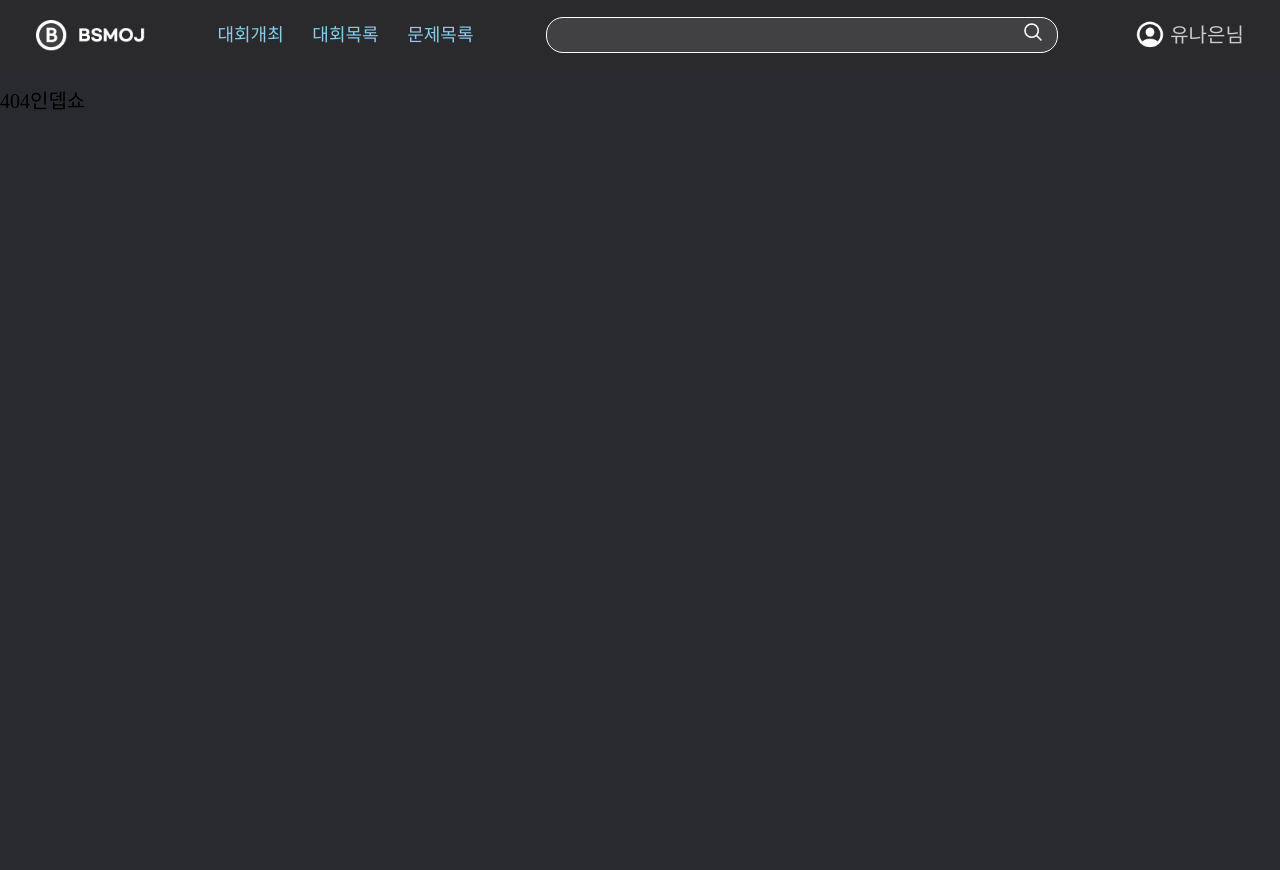
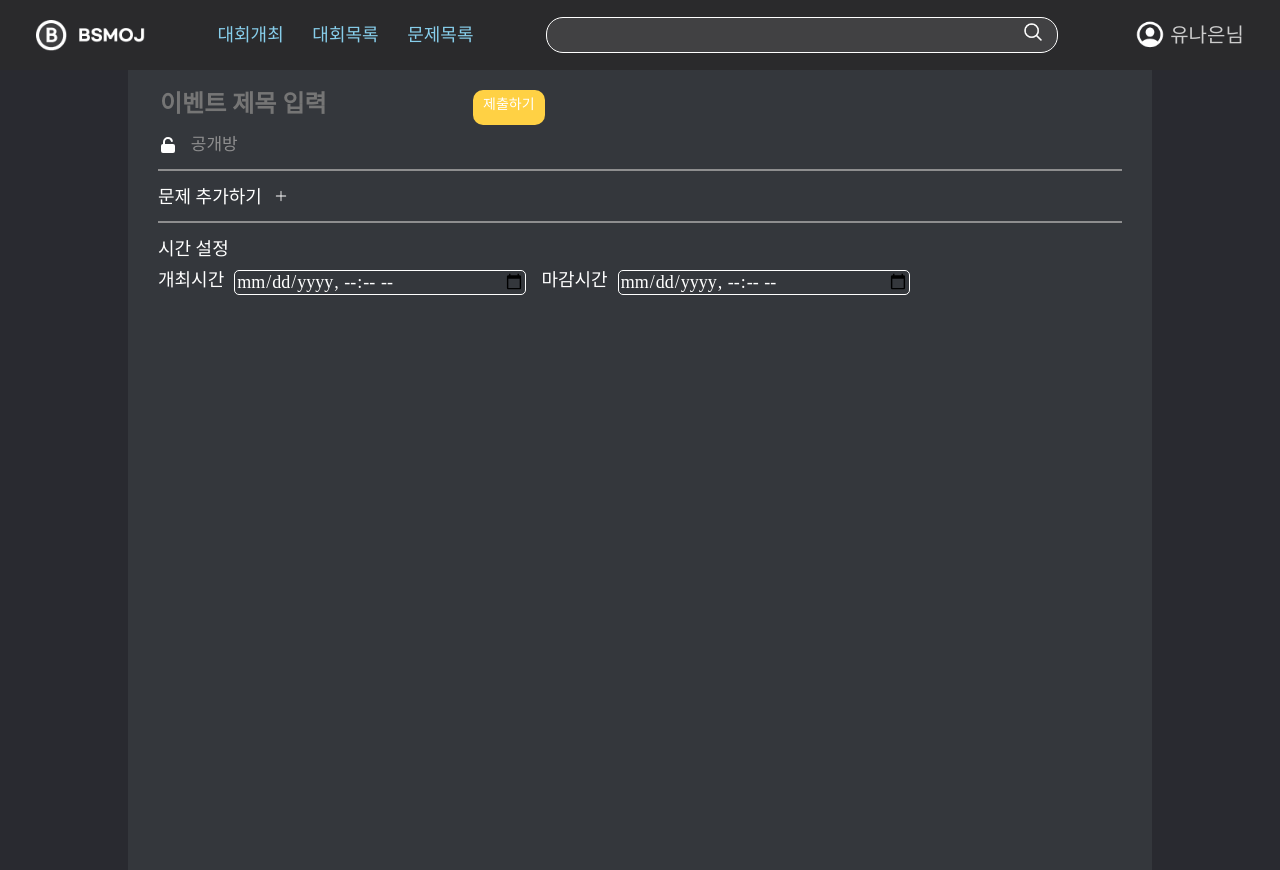
Before and after one commit to yunaeun/OJ-Front-ASSEMBLE, a Next.js app: page /hold in a window 1280 px wide. Before the commit this address had no page. Before the commit the page ends 800 px from the top, so only its background shows below. Built offline with nearby package versions, Linux system fonts and the light colour scheme; a web font is replaced by a local one.

Commit message:
FEAT : 대회개최

```diff
--- a/components/header/header.tsx
+++ b/components/header/header.tsx
@@ -10,7 +10,7 @@ const Header: NextPage = () => {
       <S.Logo alt="logo" src="/images/logo.png" />
       <S.Nav>
         <Link href="/hold">대회개최</Link>
-        <Link href="/list">대회목록</Link>
+        <Link href="/contest">대회목록</Link>
         <Link href="/">문제목록</Link>
       </S.Nav>
       <S.Search />
--- a/components/header/style.ts
+++ b/components/header/style.ts
@@ -7,6 +7,10 @@ export const HeaderBox = styled.header`
   height: 3.5rem;
   align-items: center;
   background-color: #2a2a2c;
+  @media screen and (max-width: 600px) {
+    flex-direction: column;
+    height: 12rem;
+  }
 `;
 
 export const Logo = styled.img`
@@ -14,7 +18,7 @@ export const Logo = styled.img`
 `;
 
 export const Search = styled.input`
-  height: 30px;
+  height: 20px;
   border: 1px solid white;
   background-color: #414143;
   width: 40%;
@@ -39,4 +43,9 @@ export const Nav = styled.div`
   align-items: center;
   justify-content: space-between;
   font-size: 18px;
+  @media screen and (max-width: 600px) {
+    flex-direction: column;
+    padding: 10px;
+    height: 5rem;
+  }
 `;
--- /dev/null
+++ b/pages/hold/index.tsx
@@ -0,0 +1,53 @@
+import type { NextPage } from "next";
+import * as S from "./style";
+import { HiLockOpen } from "react-icons/hi";
+import { HiLockClosed } from "react-icons/hi";
+import { BsPlusLg } from "react-icons/bs";
+import React, { useEffect, useState } from "react";
+
+const ContestHold: NextPage = () => {
+  const [isOpen, setMenu] = useState(true); // 메뉴의 초기값을 false로 설정
+
+  const togglebtn = () => {
+    setMenu((isOpen) => !isOpen); // on,off 개념 boolean
+  };
+
+  return (
+    <>
+      <S.ContestHold>
+        <S.Tcon>
+          <S.Title placeholder="이벤트 제목 입력" />
+          <S.Submit>제출하기</S.Submit>
+        </S.Tcon>
+        <S.Container>
+          {isOpen ? (
+            <HiLockOpen color="white" onClick={() => togglebtn()} />
+          ) : (
+            <HiLockClosed color="white" onClick={() => togglebtn()} />
+          )}
+          {isOpen ? (
+            <S.Room>공개방</S.Room>
+          ) : (
+            <S.LRoom placeholder="1111" type="number" />
+          )}
+        </S.Container>
+        <S.Line />
+        <S.MidCt>
+          <S.SubTitle>문제 추가하기</S.SubTitle>
+          <BsPlusLg className="plus" />
+        </S.MidCt>
+        <S.Line />
+        <S.SubTitle>시간 설정</S.SubTitle>
+        <S.TimeSet>
+          <S.Ttime>개최시간</S.Ttime>
+          <S.Time type="datetime-local" />
+          &nbsp;&nbsp;&nbsp;
+          <S.Ttime>마감시간</S.Ttime>
+          <S.Time type="datetime-local" />
+        </S.TimeSet>
+      </S.ContestHold>
+    </>
+  );
+};
+
+export default ContestHold;
--- /dev/null
+++ b/pages/hold/style.ts
@@ -0,0 +1,111 @@
+import styled from "styled-components";
+
+export const ContestHold = styled.div`
+  width: 80%;
+  height: 100vh;
+  background-color: #34373c;
+  color: #000;
+  box-sizing: border-box;
+  padding: 0 30px 0 30px;
+  margin: 0 auto;
+`;
+
+export const Title = styled.input`
+  background-color: #34373c;
+  color: white;
+  border: 0px;
+  font-size: 24px;
+  padding-bottom: 2vh;
+  font-weight: 600;
+  :focus {
+    outline: none;
+  }
+`;
+
+export const Line = styled.div`
+  background-color: #34373c;
+  width: 100%;
+  height: 14px;
+  border-bottom: 2px solid #8e8e8f;
+`;
+
+export const Room = styled.div`
+  color: #8e8e8f;
+  display: flex;
+  font-size: 17px;
+  padding-left: 1vw;
+`;
+
+export const LRoom = styled.input`
+  color: #8e8e8f;
+  display: flex;
+  font-size: 17px;
+  padding-left: 1vw;
+  background-color: #34373c;
+  border: 0px;
+  :focus {
+    outline: none;
+  }
+`;
+
+export const Container = styled.div`
+  display: flex;
+`;
+
+export const Tcon = styled.div`
+  width: 100%;
+  display: flex;
+  align-content: space-between;
+  padding-top: 20px;
+`;
+
+export const SubTitle = styled.div`
+  display: flex;
+  color: white;
+  font-size: 18px;
+  padding-top: 16px;
+`;
+
+export const Submit = styled.button`
+  display: flex;
+  background-color: #ffd144;
+  height: 35px;
+  font-size: 14px;
+  line-height: 10px;
+  border-radius: 10px;
+  padding: 10px;
+  color: white;
+  border: 0;
+`;
+
+export const MidCt = styled.div`
+  display: flex;
+  .plus {
+    display: flex;
+    color: white;
+    width: 14px;
+    padding-top: 15px;
+    padding-left: 12px;
+  }
+`;
+
+export const Time = styled.input`
+  width: 30%;
+  border: 1px solid white;
+  background-color: #34373c;
+  border-radius: 5px;
+  color: white;
+  font-size: 18px;
+`;
+
+export const Ttime = styled.div`
+  color: white;
+  display: flex;
+  font-size: 18px;
+  padding-right: 10px;
+`;
+
+export const TimeSet = styled.div`
+  display: flex;
+  padding-top: 10px;
+`;
```
Also changed, not shown: pages/contest/index.tsx (renamed from pages/contest/list.tsx), 1 other file (tests, documents, lock files or other folders).
